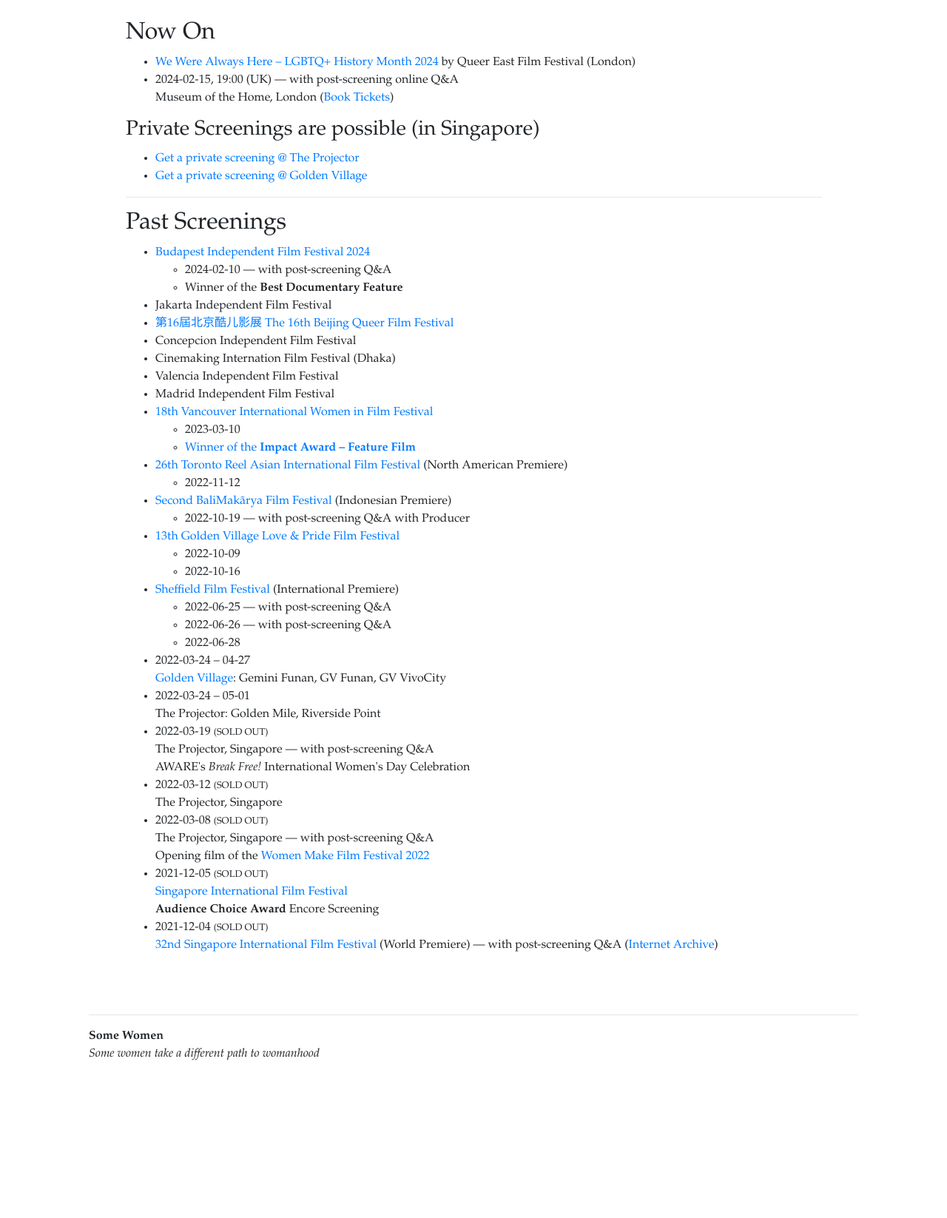
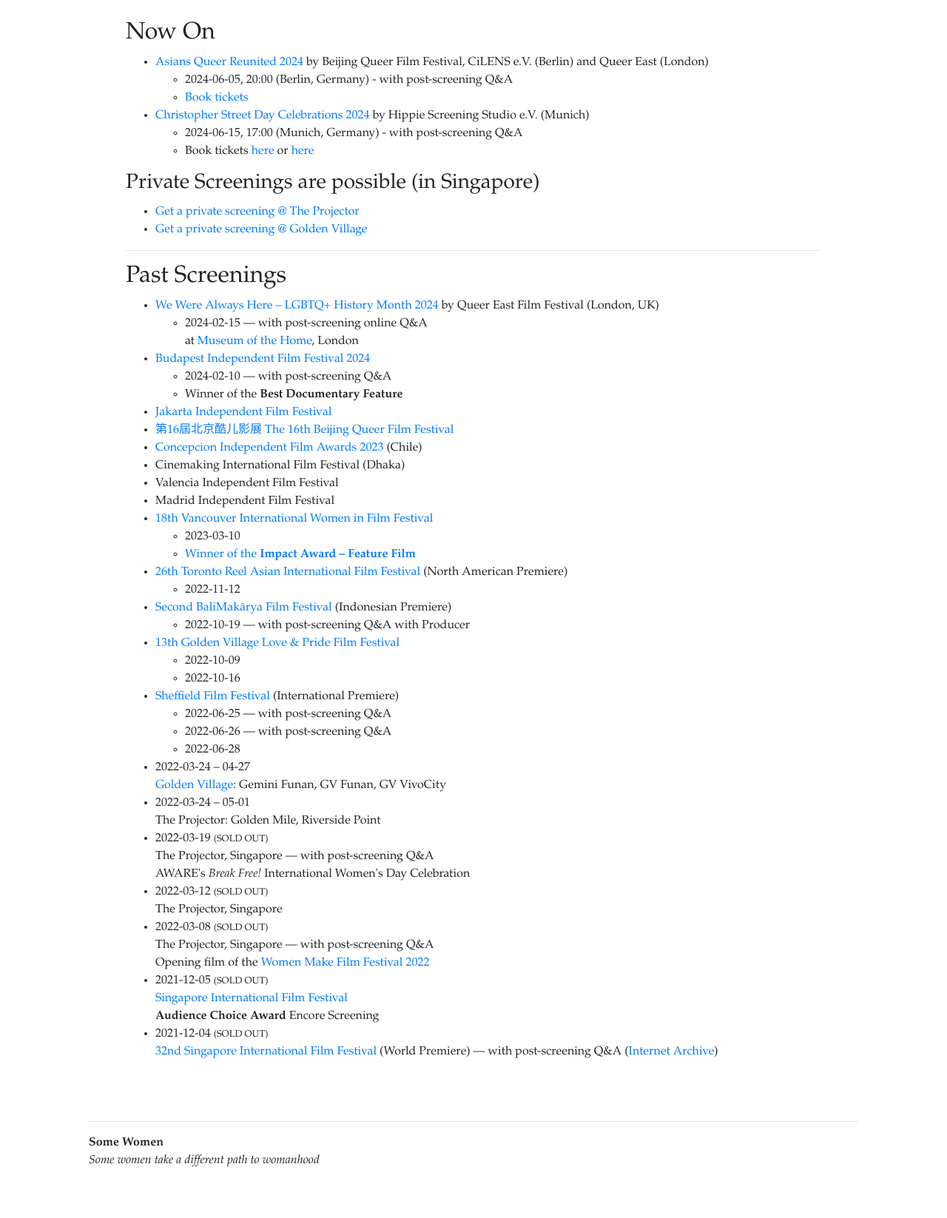
Before and after one commit to somewomen/somewomen.github.io, a Flask app: page /watch.html in a window 1280 px wide. Shown: the part 74-1720 px from the top of the page at 74% size. Before the commit the page ends 1507 px from the top, so only its background shows below. Run offline with Flask 3, Linux system fonts and the light colour scheme; some libraries are stand-ins or nearby versions.

Commit message:
added spanish review of Sheffeild, added Berlin and Munich June 2024

```diff
--- a/web/templates/watch.html
+++ b/web/templates/watch.html
@@ -9,12 +9,19 @@
     <h2>Now On</h2>
 
     <ul>
-	<li> <a href='https://queereast.org.uk/event/we-were-always-here-lgbtq-history-month-2024/'>We Were Always Here – LGBTQ+ History Month 2024</a> by Queer East Film Festival (London)
-	<li> 2024-02-15, 19:00 (UK) —  with post-screening online Q&amp;A
-	  <br> Museum of the Home, London
-(<a href='https://www.museumofthehome.org.uk/whats-on/events/some-women-by-quen-wong-we-were-always-here-documentary-screenings/'>Book Tickets</a>)
-
-        </ul>
+      <li><a href='https://sinematranstopia.com/en/program/film-series/asian-queers-reunited'>Asians Queer Reunited 2024</a> by Beijing Queer Film Festival, CiLENS e.V. (Berlin) and Queer East (London)
+ <ul>
+   <li>2024-06-05, 20:00 (Berlin, Germany) - with post-screening Q&A
+   <li> <a href='https://sinematranstopia.com/en/asian-queers-reunited/some-women'>Book
+   tickets</a>
+</ul>
+      <li>
+<a href='https://www.csdmuenchen.de/en/celebrations.html?aid=0#prideweeks'>Christopher Street Day Celebrations 2024</a> by Hippie Screening Studio e.V. (Munich)
+ <ul>
+      <li>2024-06-15, 17:00 (Munich, Germany) - with post-screening Q&A
+      <li>Book tickets <a href='https://www.viagogo.com/au/Theatre-Tickets/Movie/Some-Women-Tickets/E-153523835'>here</a> or <a href='https://www.eventim.de/en/event/some-women-omeu-werkstattkino-18616023/'>here</a>
+</ul>
+    </ul>
 
       <h3>Private Screenings are possible (in Singapore)</h3>
       <ul>
@@ -25,16 +32,21 @@
       <hr>
       <h2>Past Screenings</h2>
       <ul>
+	<li> <a href='https://queereast.org.uk/event/we-were-always-here-lgbtq-history-month-2024/'>We Were Always Here – LGBTQ+ History Month 2024</a> by Queer East Film Festival (London, UK)
+ <ul>
+	<li> 2024-02-15 —  with post-screening online Q&amp;A
+	  <br> at <a href='https://www.museumofthehome.org.uk/whats-on/events/some-women-by-quen-wong-we-were-always-here-documentary-screenings/'>Museum of the Home</a>, London
+ </ul>
 	<li><a href='https://budapestindiefest.com/'>Budapest Independent Film Festival 2024</a>
 <ul>
 	  <li>2024-02-10  —  with post-screening Q&amp;A
 	  <li>Winner of the <strong>Best Documentary Feature</strong>
 </ul>
 
-        <li> Jakarta Independent Film Festival
+        <li> <a href='https://www.jakartafilmfest.com/'>Jakarta Independent Film Festival</a>
         <li> <a href='https://www.bjqff.com/'>第16屆北京酷儿影展 The 16th Beijing Queer Film Festival</a>
-        <li> Concepcion Independent Film Festival
-        <li> Cinemaking Internation Film Festival (Dhaka)
+        <li> <a href='https://www.facebook.com/p/Concepcion-Independent-Film-Awards-100068997176444'>Concepcion Independent Film Awards 2023</a> (Chile)
+        <li> Cinemaking International Film Festival (Dhaka)
         <li> Valencia Independent Film Festival
         <li> Madrid Independent Film Festival
 	<li><a href='https://viwff.eventive.org/films/some-women-63d05f05c3c1d800dd34ae59'>18th Vancouver International Women in Film Festival</a>
```
Also changed, not shown: docs/press.html (+11 -0 lines), docs/watch.html (+21 -9 lines), web/press.yaml (+10 -0 lines).
